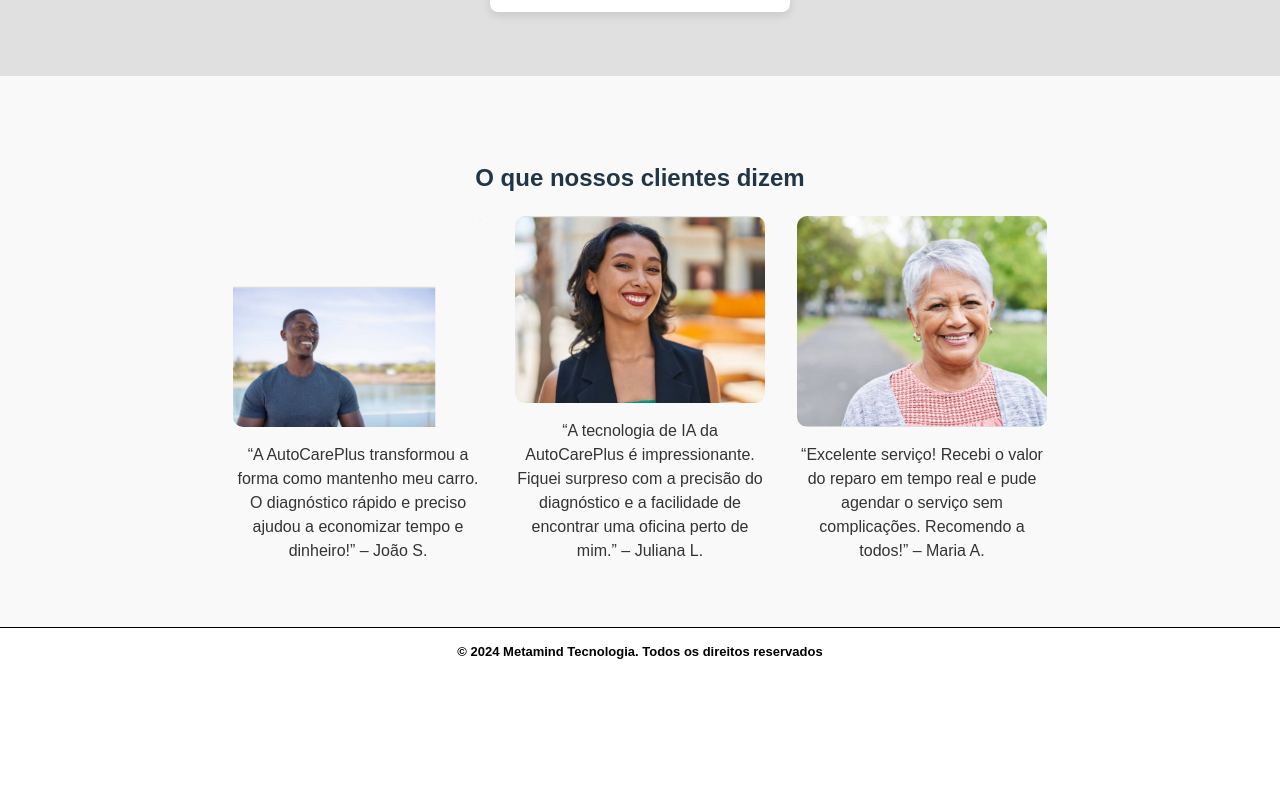
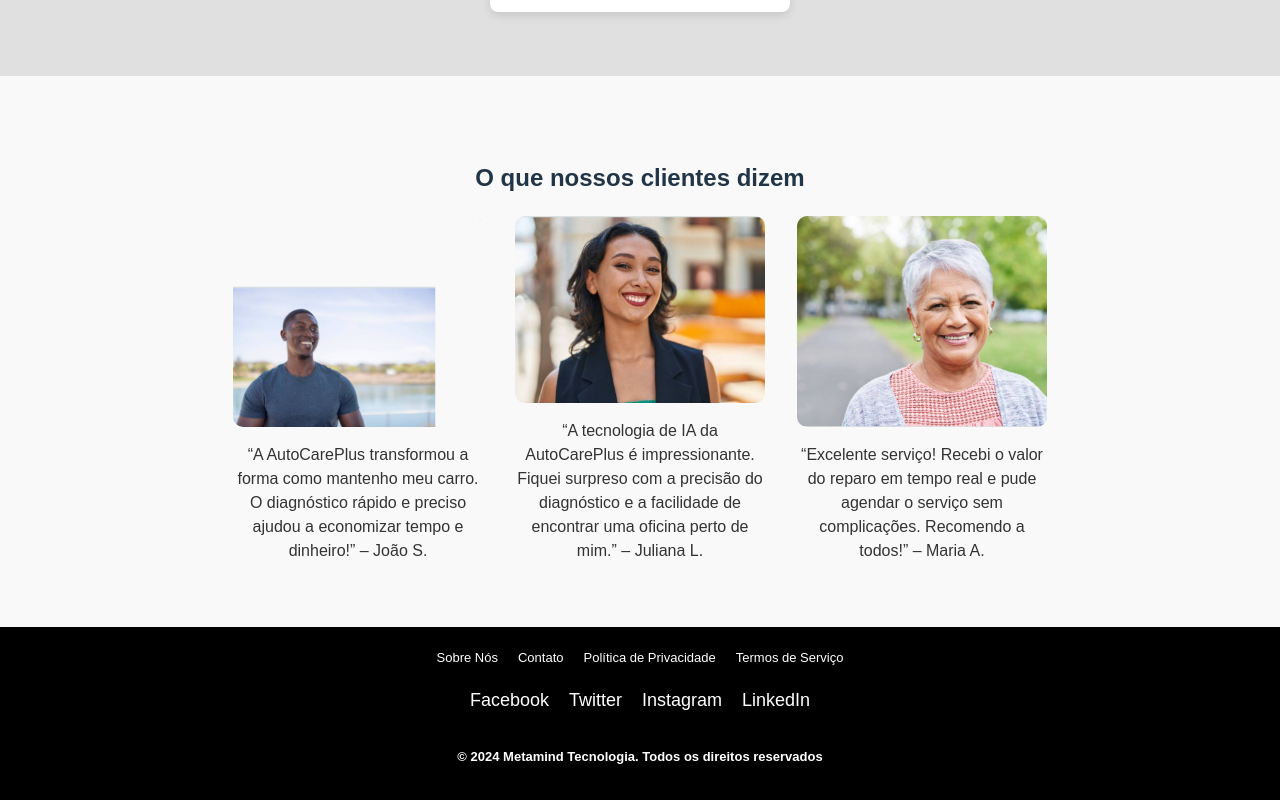
Before and after one commit to joao1015/AutoCarePlusReact, a React (Vite) app in the folder Sprint3/: page /home in a window 1280 px wide. Shown: the part 2776-3576 px from the top of the page. Before the commit the page ends 3453 px from the top, so only its background shows below. Built offline with nearby package versions, Linux system fonts and the light colour scheme.

Commit message:
Atualizado o rodapé

```diff
--- a/Sprint3/src/Componentes/Rodape/index.tsx
+++ b/Sprint3/src/Componentes/Rodape/index.tsx
@@ -1,31 +1,95 @@
 import styled from 'styled-components';
+import playStoreImg from './Imagens/Google Play.png';
+import appStoreImg from './Imagens/AppStore.png';
+
 
 // Styled Component para o rodapé
 const RodapeContainer = styled.footer`
-
   bottom: 0;
   left: 0;
   width: 100%;
-  height: 50px;
-  background-color: #ffffff;
-  color: #000000;
-  display: flex;
-  align-items: center;
-  justify-content: center;
+  background-color: black;
+  color: #ffffff;
   font-family: 'Poppins', sans-serif;
   font-weight: 600;
   font-size: 13px;
   box-sizing: border-box;
-  z-index: 1000;
+  border-top: 1px solid #000000;
+  padding: 20px 0;
+`;
+
+// Container para a estrutura do rodapé
+const RodapeContent = styled.div`
+  max-width: 1200px;
   margin: 0 auto;
-  border-top: 1px solid #000000;
+  display: flex;
+  flex-direction: column;
+  align-items: center;
+`;
 
+// Estilos para os links
+const RodapeLinks = styled.div`
+  margin-bottom: 20px;
+  text-align: center;
+
+  a {
+    color: #ffffff;
+    text-decoration: none;
+    margin: 0 10px;
+    &:hover {
+      text-decoration: underline;
+    }
+  }
+`;
+
+// Estilo para os botões de app
+const AppButtons = styled.div`
+  margin: 10px 0;
+
+  img {
+    width: 120px;
+    margin: 0 10px;
+  }
+`;
+
+// Estilo para a seção de redes sociais
+const SocialLinks = styled.div`
+  margin-bottom: 20px;
+
+  a {
+    color: #ffffff;
+    margin: 0 10px;
+    font-size: 18px;
+    text-decoration: none;
+  }
 `;
 
 function Rodape() {
   return (
     <RodapeContainer>
-      <p>© 2024 Metamind Tecnologia. Todos os direitos reservados</p>
+      <RodapeContent>
+        <RodapeLinks>
+          <a href="/sobre-nos">Sobre Nós</a>
+          <a href="/contato">Contato</a>
+          <a href="/privacidade">Política de Privacidade</a>
+          <a href="/termos">Termos de Serviço</a>
+        </RodapeLinks>
+        <SocialLinks>
+          <a href="https://facebook.com/seudominio" target="_blank" rel="noopener noreferrer">
+            Facebook
+          </a>
+          <a href="https://twitter.com/seudominio" target="_blank" rel="noopener noreferrer">
+            Twitter
+          </a>
+          <a href="https://instagram.com/seudominio" target="_blank" rel="noopener noreferrer">
+            Instagram
+          </a>
+          <a href="https://linkedin.com/company/seudominio" target="_blank" rel="noopener noreferrer">
+            LinkedIn
+          </a>
+        </SocialLinks>
+        <p>© 2024 Metamind Tecnologia. Todos os direitos reservados</p>
+      </RodapeContent>
     </RodapeContainer>
   );
 }
```
Also changed, not shown: Sprint3/src/Componentes/Rodape/Imagens/AppStore.png (added), Sprint3/src/Componentes/Rodape/Imagens/Google Play.png (added).
